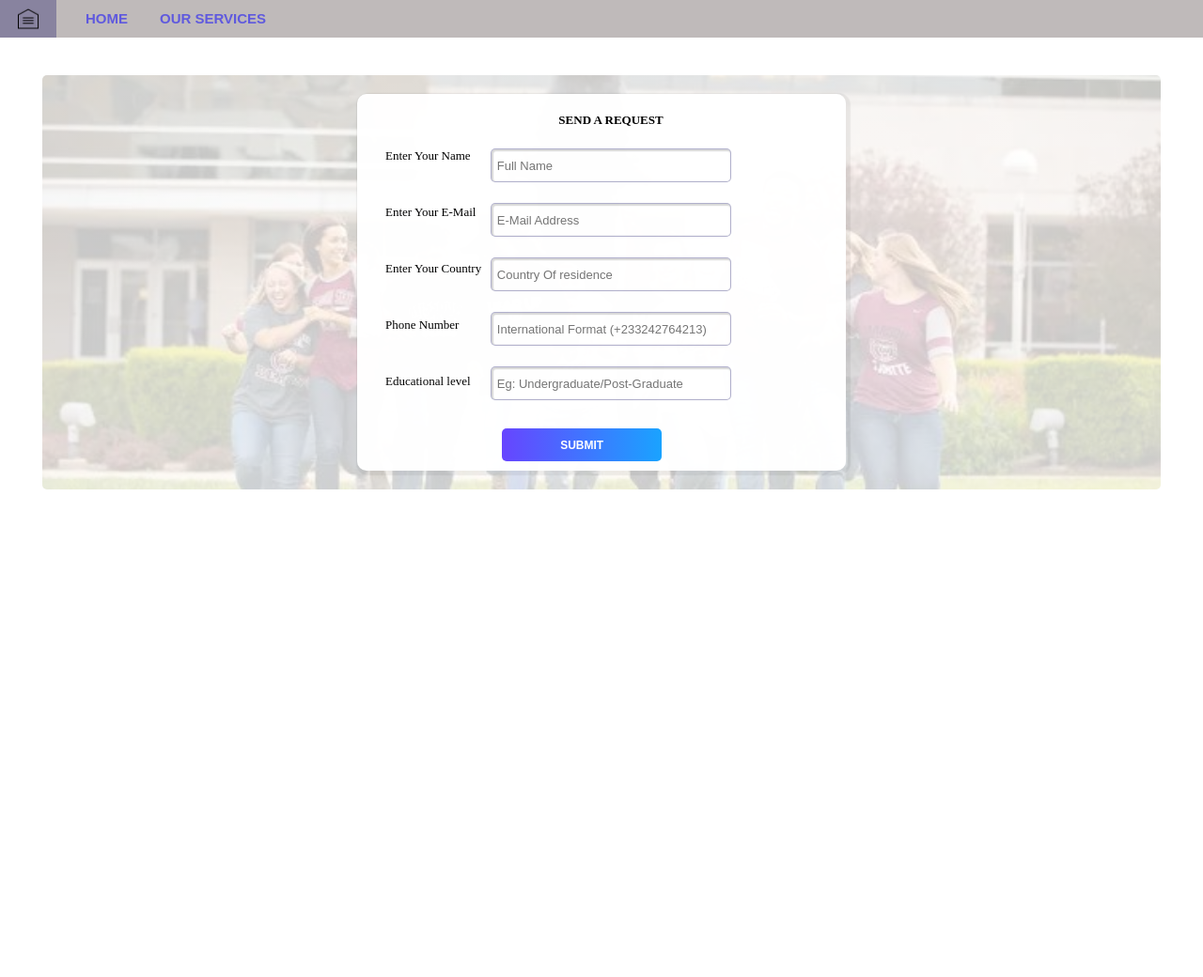
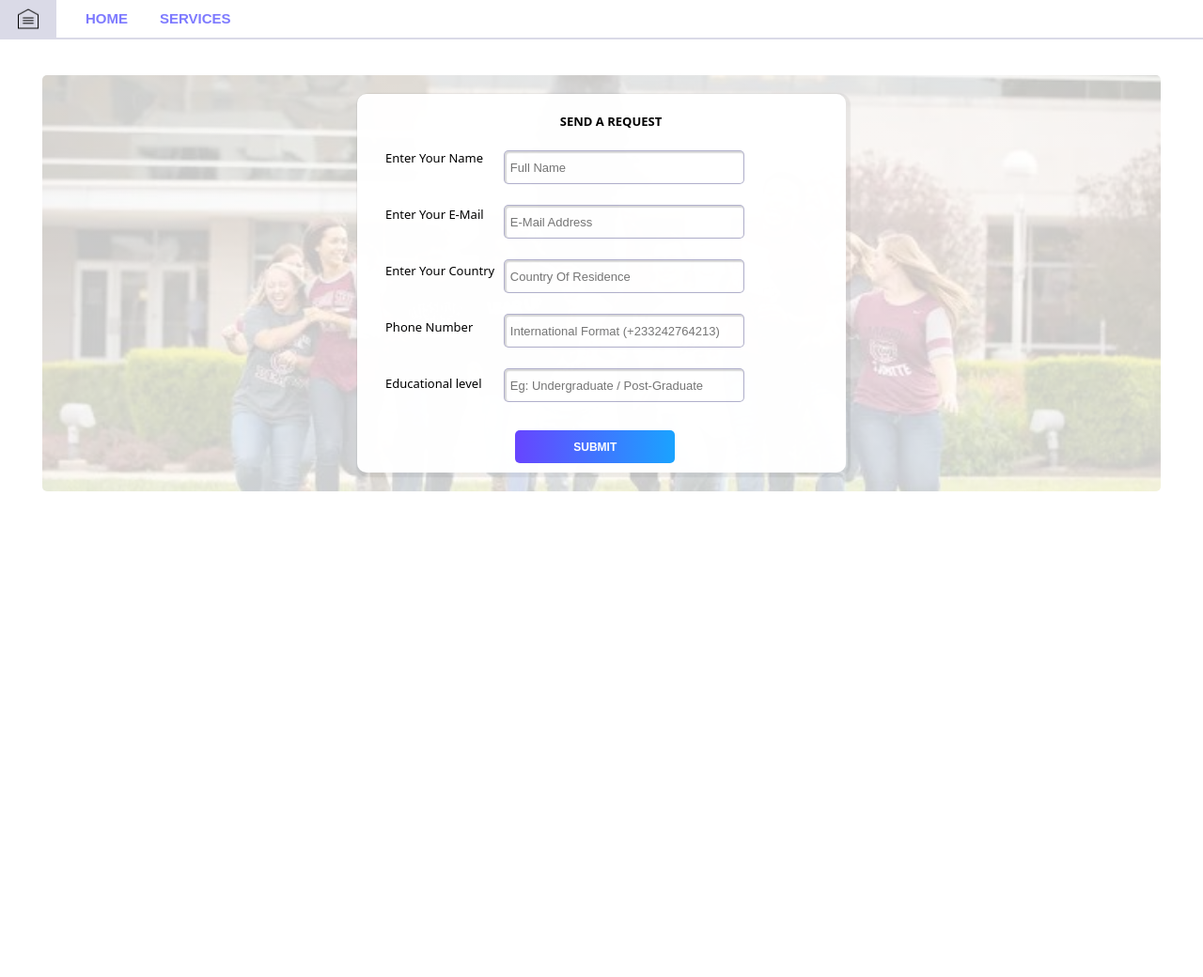
Before and after one commit to chrismankelvin/Simplesite, a PHP site: page /progsignin.php in a window 1280 px wide. Shown: the whole page at 94% size. Run offline with PHP 8.4, Linux system fonts and the light colour scheme.

Commit message:
form_box_cont

```diff
--- a/header.php
+++ b/header.php
@@ -15,7 +15,7 @@
 
             <ul>
                 <li><a href="index.php">home</a></li>
-                <li><a href="tutorials.php"> our services</a></li>
+                <li><a href="tutorials.php">services</a></li>
             </ul>
             </nav>
     </div>
--- a/inc/style.css
+++ b/inc/style.css
@@ -12,8 +12,9 @@
 .header nav {
    width: 100%;
    height: 40px;
-   background-color: #aca6a6c4;
+   background-color: #ffffffc4;
    display: inline-flex;
+   border-bottom: 2px solid #221f6e2a;
 
 }
 
@@ -29,7 +30,7 @@ menu bar menu bar menu bar
 .header .btn_toggle_nav {
    width: 60px;
    height: 100%;
-   background-color: #211f6e59;
+   background-color: #221f6e2a;
    background-image: url(./files/menu.png);
    background-repeat: no-repeat;
    background-size: 40%;
@@ -112,8 +113,9 @@ menu bar
 
 .header nav ul li a:hover {
    color: #221f6efa;
-   transition: 0.5s ease;
-   border-bottom: 0.01px solid;
+   transition: 0.2s ease-in-out;
+   font-size: 15.7px;
+
 }
 
 .main {
@@ -533,6 +535,7 @@ styling of the formstyling of the formstyling of the formstyling of the formstyl
    border-radius: 10px;
    box-shadow: 2px 2px 1.25px 3px rgba(0, 0, 0, 0.062);
    padding-left: 20px;
+   font-family: system-ui, -apple-system, BlinkMacSystemFont, 'Segoe UI', Roboto, Oxygen, Ubuntu, Cantarell, 'Open Sans', 'Helvetica Neue', sans-serif;
 }
 
 
--- a/progsignin.php
+++ b/progsignin.php
@@ -39,9 +39,9 @@ require 'header.php'
                 </fieldset>
                 <input type="text" name="name" placeholder=" Full Name" autocomplete="on"> <br>
                 <input type="text" name="email" placeholder=" E-Mail Address" autocomplete="on"> <br>
-                <input type="text" name="country" placeholder=" Country Of residence" autocomplete="on"><br>
+                <input type="text" name="country" placeholder=" Country Of Residence" autocomplete="on"><br>
                 <input type="text" name="grpname" placeholder=" International Format (+233242764213)" autocomplete="on"><br>
-                <input type="text" name="grplink" placeholder=" Eg: Undergraduate/Post-Graduate" autocomplete="on"><br>
+                <input type="text" name="grplink" placeholder=" Eg: Undergraduate / Post-Graduate" autocomplete="on"><br>
                 <button name="submit" type="submit">
                     submit
                 </button>
```
